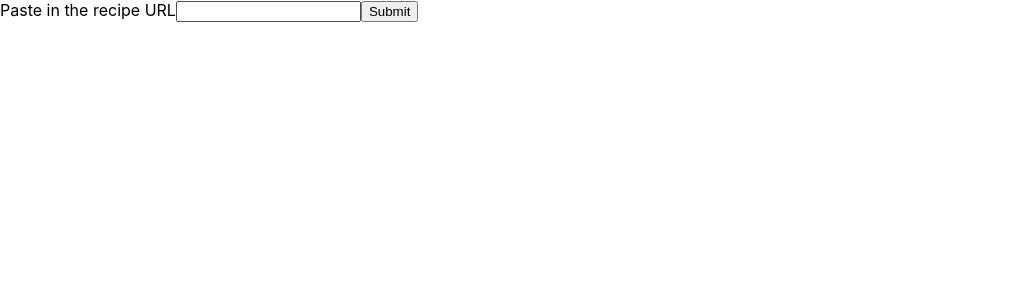
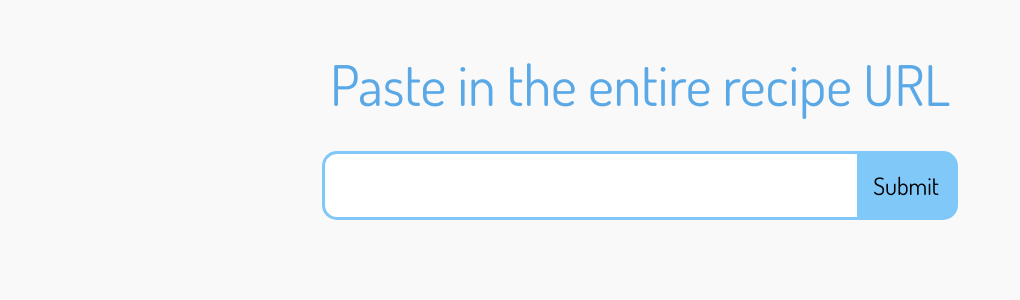
Before and after one commit to harrymarah/get-just-the-recipe, a React (Create React App) app: page / in a window 1280 px wide. Shown: the top 300 px of the page, without its empty margins (0-1020 px from the left). Built offline with nearby package versions, Linux system fonts and the light colour scheme; the HTML template or start-up script is replaced by a standard one.

Commit message:
Adding styles to app.

```diff
--- a/public/index.html
+++ b/public/index.html
@@ -22,6 +22,12 @@
       work correctly both with client-side routing and a non-root public URL.
       Learn how to configure a non-root public URL by running `npm run build`.
     -->
+    <link rel="preconnect" href="https://fonts.googleapis.com" />
+    <link rel="preconnect" href="https://fonts.gstatic.com" crossorigin />
+    <link
+      href="https://fonts.googleapis.com/css2?family=Dosis:wght@200;400;600&display=swap"
+      rel="stylesheet"
+    />
     <title>React App</title>
   </head>
   <body>
--- /dev/null
+++ b/src/App.css
@@ -0,0 +1,5 @@
+main {
+    max-width: 1200px;
+    margin: auto;
+    margin-top: 3rem;
+}
--- a/src/App.js
+++ b/src/App.js
@@ -2,6 +2,7 @@ import React, { useState } from 'react';
 import SearchBar from './components/SearchBar';
 import ShowAllUls from './components/ShowAllUls';
 import ShowSelectedUls from './components/ShowSelectedUls'
+import './App.css'
 
 const App = () => {
   const [recipeUls, setRecipeUls] = useState([])
@@ -10,6 +11,7 @@ const App = () => {
 
   const getHtml = (url) => {
       toggleLoading(true)
+      setSelectedRecipeUls([])
       fetch('https://fierce-basin-26627.herokuapp.com/' + url)
       .then(response => {
         return response.text()
@@ -51,7 +53,7 @@ const App = () => {
     }
 
   return (
-      <div>
+      <main>
           <SearchBar getRecipeUls={getHtml} />
 
           {isLoading ? 'loading' : ''}
@@ -59,7 +61,7 @@ const App = () => {
           <ShowAllUls allRecipeUls={recipeUls} selectDiv={selectDiv} showSelectedUls={showSelectedUls} />
 
           <ShowSelectedUls selectedRecipeUls={selectedRecipeUls} />
-    </div>
+    </main>
   );
 };
 
--- /dev/null
+++ b/src/components/SearchBar.css
@@ -0,0 +1,34 @@
+form {
+    display: flex;
+    flex-direction: column;
+    align-items: center;
+}
+
+.heading {
+    font-size: 3.5rem;
+    color: #5AA9E6;
+}
+
+.searchbar-wrapper {
+    margin-top: 2rem;
+}
+
+input {
+    padding: 1rem;
+    font: inherit;
+    font-size: 1.5rem;
+}
+
+input[type=text] {
+   width: 500px;
+   border-radius: 15px 0 0 15px;
+   border: 3px solid #7FC8F8;
+   border-right: none;
+}
+
+input[type=submit] {
+    border-radius: 0 15px 15px 0;
+    background-color: #7FC8F8;
+    border: 3px solid #7FC8F8;
+    border-left: none;
+}
--- a/src/components/SearchBar.js
+++ b/src/components/SearchBar.js
@@ -1,4 +1,5 @@
 import React, { useState } from 'react';
+import './SearchBar.css'
 
 const SearchBar = (props) => {
     const [urlSearch, updateUrlSearch] = useState('')
@@ -10,9 +11,9 @@ const SearchBar = (props) => {
     }
 
     return (
-        <div>
             <form onSubmit={handleSearch}>
-                <label htmlFor='url-input'>Paste in the recipe URL</label>
+                <label className='heading' htmlFor='url-input'>Paste in the entire recipe URL</label>
+                <div className='searchbar-wrapper'>
                     <input
                         onChange={e => updateUrlSearch(e.target.value)}
                         value={urlSearch}
@@ -21,9 +22,8 @@ const SearchBar = (props) => {
                     >
                     </input>
                     <input type='submit'></input>
+                </div>
             </form>
-
-        </div>
      );
 };
 
--- a/src/components/ShowAllUls.css
+++ b/src/components/ShowAllUls.css
@@ -1,4 +1,22 @@
+.ShowAllUls {
+    display: flex;
+    flex-direction: column;
+    margin: 2rem 0;
+}
+
 .ul-group{
     display: flex;
     flex-wrap: wrap;
+    justify-content: space-between;
 }
+
+button {
+    padding: 1rem;
+    font: inherit;
+    font-size: 1.5rem;
+    background-color: #7FC8F8;
+    border: none;
+    border-radius: 15px;
+    width: 200px;
+    margin: auto;
+}
--- a/src/components/ShowAllUls.js
+++ b/src/components/ShowAllUls.js
@@ -10,7 +10,7 @@ const ShowAllUls = (props) => {
     })
 
     return (
-        <div>
+        <div className='ShowAllUls'>
             <div className='ul-group'>
                 {uls}
             </div>
--- /dev/null
+++ b/src/components/ShowSelectedUls.css
@@ -0,0 +1,3 @@
+.ShowSelectedUls {
+
+}
--- a/src/components/ShowSelectedUls.js
+++ b/src/components/ShowSelectedUls.js
@@ -1,12 +1,13 @@
 import React from 'react';
 import { v4 as uuidv4 } from 'uuid';
+import './ShowSelectedUls.css'
 
 const ShowSelectedUls = (props) => {
     const selectedUls = props.selectedRecipeUls.map(selectedUl => {
         return <div key={uuidv4()} dangerouslySetInnerHTML={{__html: selectedUl}}></div>
     })
     return (
-        <div>
+        <div className='ShowSelectedUls'>
             {selectedUls}
         </div>
     );
--- a/src/components/SingleUl.css
+++ b/src/components/SingleUl.css
@@ -2,10 +2,17 @@
     height: 200px;
     width: 300px;
     overflow: hidden;
-    border: 1px solid black;
+    border: 2px solid #FFE45E;
+    background-color: rgba(255, 228, 94, 0.01);
     margin: 1rem;
+    border-radius: 15px;
+    cursor: pointer;
+    padding: 1rem;
+    -webkit-box-shadow: inset 0px -50px 35px -9px rgba(0,0,0,0.15);
+    box-shadow: inset 0px -50px 35px -9px rgba(0,0,0,0.15);
 }
 
 .selected {
-    background-color: lightgreen;
+    border-color: #FF6392;
+    background-color: rgba(255, 99, 146, 0.1);
 }
--- a/src/index.css
+++ b/src/index.css
@@ -1,10 +1,10 @@
 body {
   margin: 0;
-  font-family: -apple-system, BlinkMacSystemFont, 'Segoe UI', 'Roboto', 'Oxygen',
-    'Ubuntu', 'Cantarell', 'Fira Sans', 'Droid Sans', 'Helvetica Neue',
-    sans-serif;
+  font-family: 'Dosis', sans-serif;
+  background-color: #f9f9f9;
   -webkit-font-smoothing: antialiased;
   -moz-osx-font-smoothing: grayscale;
+  box-sizing: border-box;
 }
 
 code {
```
Lines whose indentation alone changed are shown as unchanged.
